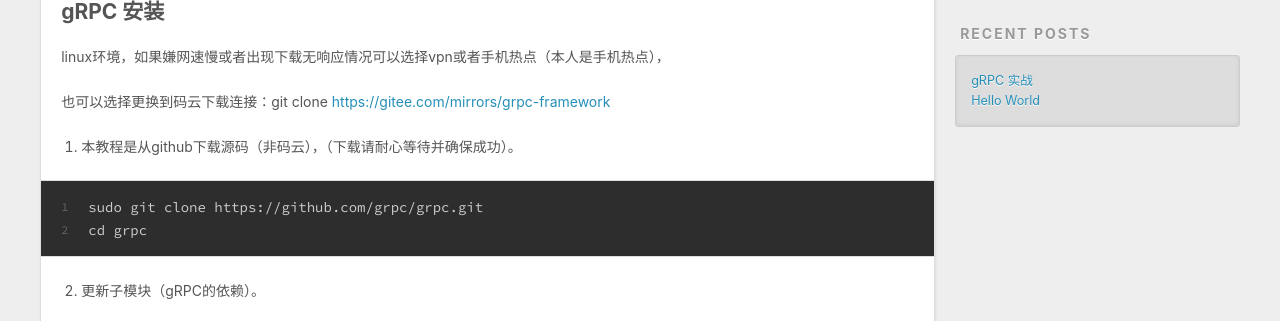
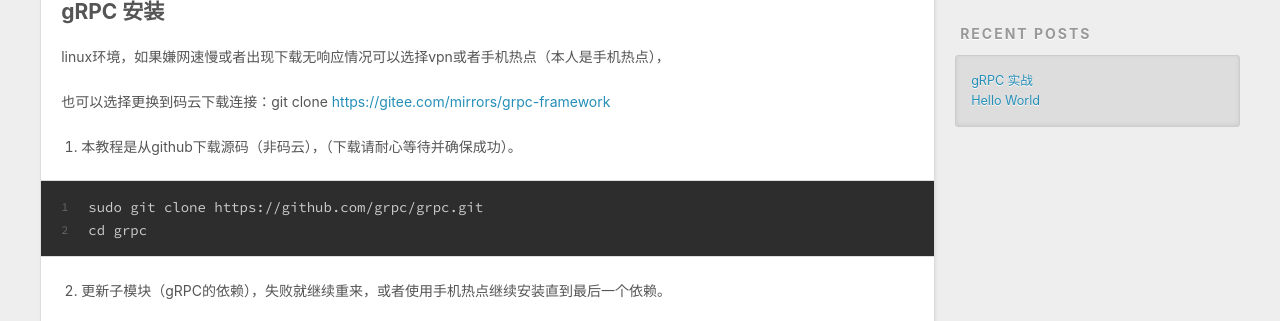
Before and after one commit to mingo-wu1/wuchunming02.github.io, a plain HTML site: page 2020/02/22/gRPC-实战/index.html in a window 1280 px wide. Shown: the part 454-775 px from the top of the page. Drawn offline with nearby package versions, Linux system fonts and the light colour scheme.

Commit message:
Site updated: 2020-02-22 13:53:22

```diff
--- a/2020/02/22/gRPC-实战/index.html
+++ b/2020/02/22/gRPC-实战/index.html
@@ -15,7 +15,7 @@
 <meta property="og:description" content="gRPC 安装linux环境，如果嫌网速慢或者出现下载无响应情况可以选择vpn或者手机热点（本人是手机热点）， 也可以选择更换到码云下载连接：git clone https:&#x2F;&#x2F;gitee.com&#x2F;mirrors&#x2F;grpc-framework  本教程是从github下载源码（非码云），（下载请耐心等待并确保成功）。  12sudo git clone https:&#x2F;&#x2F;gith">
 <meta property="og:locale" content="en_US">
 <meta property="article:published_time" content="2020-02-22T04:22:58.000Z">
-<meta property="article:modified_time" content="2020-02-22T05:51:24.603Z">
+<meta property="article:modified_time" content="2020-02-22T05:52:59.014Z">
 <meta property="article:author" content="John Doe">
 <meta name="twitter:card" content="summary">
 
@@ -96,7 +96,7 @@
 <figure class="highlight plain"><table><tr><td class="gutter"><pre><span class="line">1</span><br><span class="line">2</span><br></pre></td><td class="code"><pre><span class="line">sudo git clone https:&#x2F;&#x2F;github.com&#x2F;grpc&#x2F;grpc.git</span><br><span class="line">cd grpc</span><br></pre></td></tr></table></figure>
 
 <ol start="2">
-<li>更新子模块（gRPC的依赖）。</li>
+<li>更新子模块（gRPC的依赖），失败就继续重来，或者使用手机热点继续安装直到最后一个依赖。</li>
 </ol>
 <figure class="highlight plain"><table><tr><td class="gutter"><pre><span class="line">1</span><br></pre></td><td class="code"><pre><span class="line">sudo git submodule update --init</span><br></pre></td></tr></table></figure>
 
```
Also changed, not shown: index.html (+1 -1 lines).
